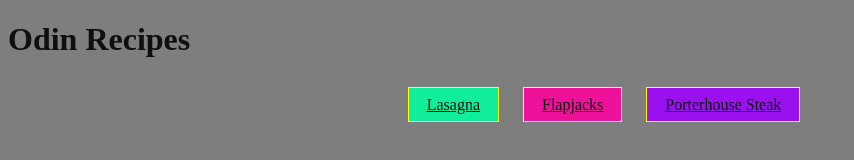
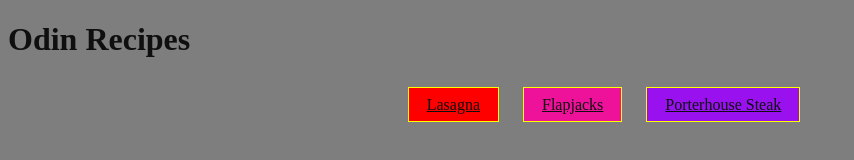
Before and after one commit to 7Bear77/odin-recipes, a plain HTML site: page index.html in a window 1280 px wide. In both pictures the pointer is over the item "Lasagna". Shown: the whole page, without its empty margins (0-854 px from the left). Drawn offline with Linux system fonts and the light colour scheme.

Commit message:
Add Styling to buttons on home page Add additional styling to buttons on home page

```diff
--- a/styles/style.css
+++ b/styles/style.css
@@ -46,3 +46,7 @@
     padding: auto;
     margin: auto 10px;
 }
+
+.lasagna-link:hover {
+    background-color: red;
+}
```
